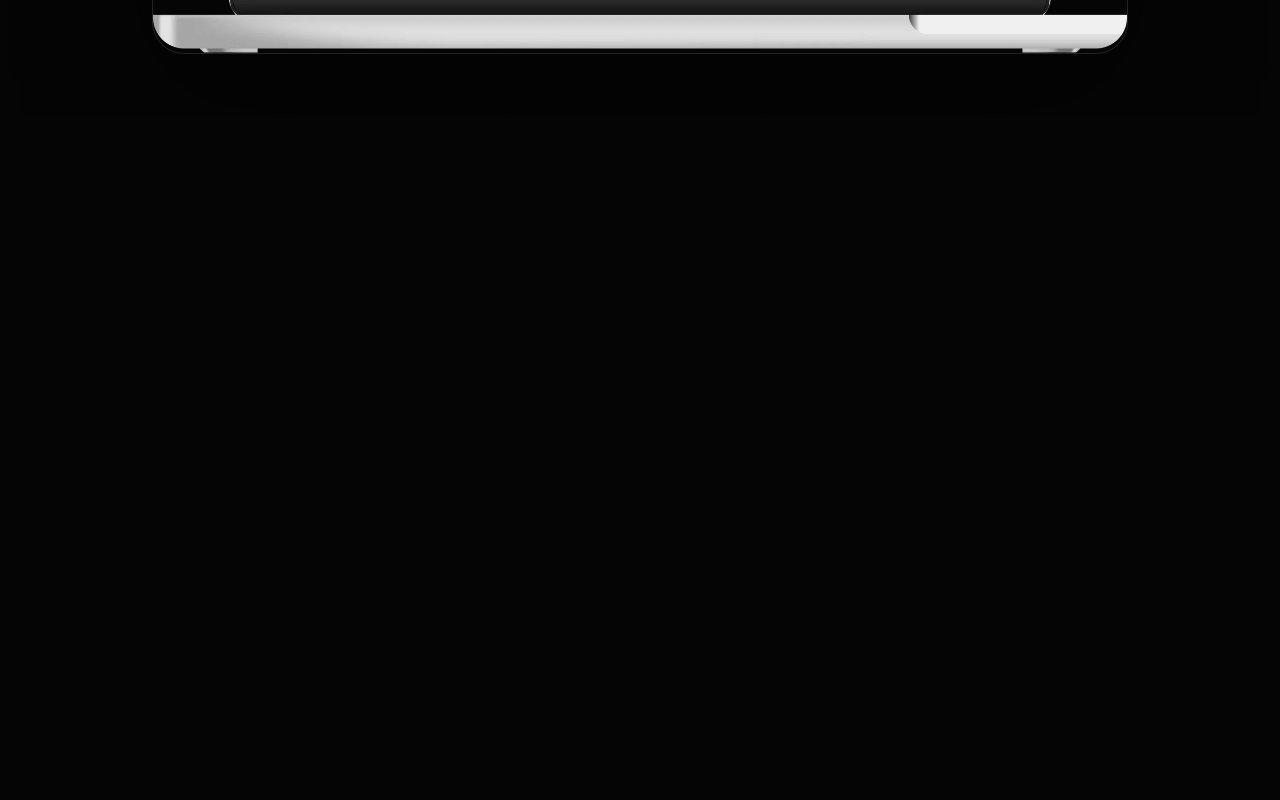
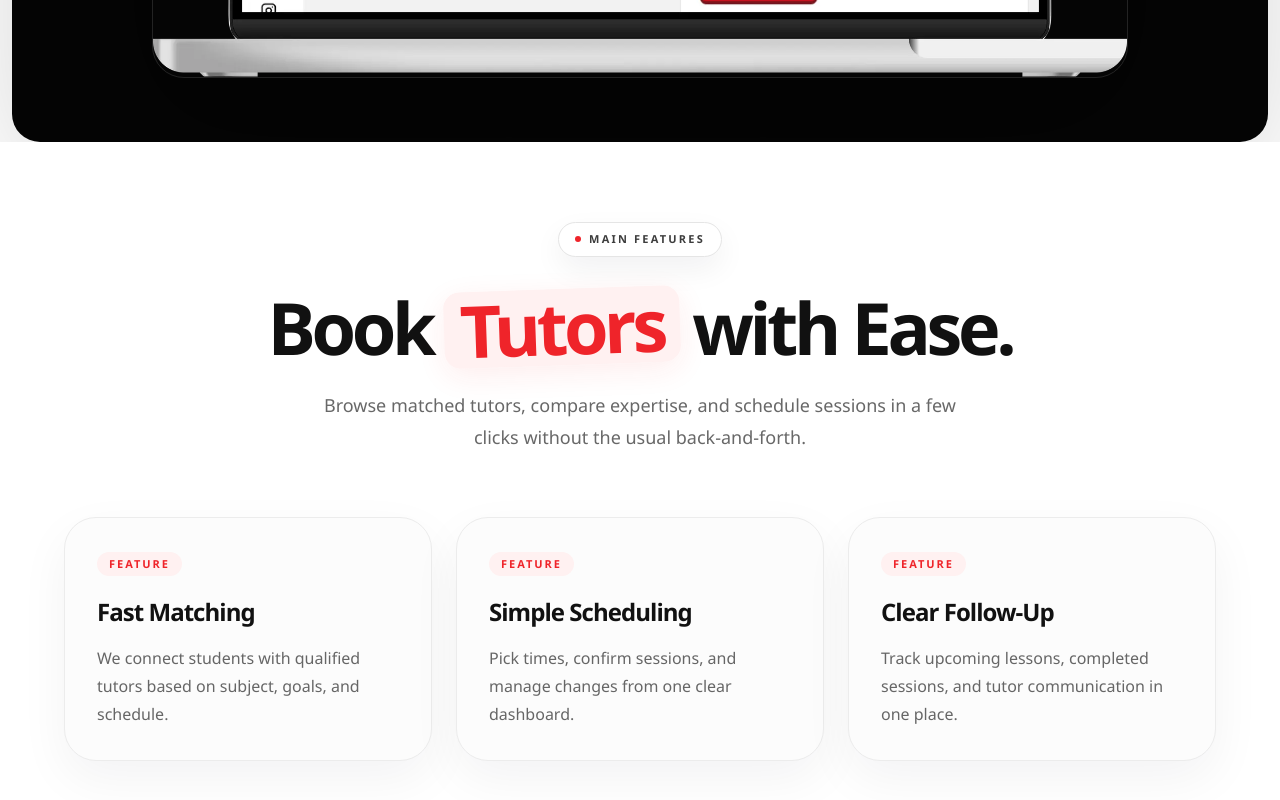
Before and after one commit to mmiskatul/arch-city, a Next.js app: page / in a window 1280 px wide. Shown: the part 1210-2010 px from the top of the page. Before the commit the page ends 1328 px from the top, so only its background shows below. Built offline with nearby package versions, Linux system fonts and the light colour scheme.

Commit message:
add feature-scetion

```diff
--- a/app/globals.css
+++ b/app/globals.css
@@ -1,8 +1,8 @@
 @import "tailwindcss";
 
 :root {
-  --background: #050505;
-  --foreground: #f5f5f5;
+  --background: #ffffff;
+  --foreground: #111111;
 }
 
 @theme inline {
@@ -20,6 +20,7 @@
 
 html {
   scroll-behavior: smooth;
+  background: var(--background);
 }
 
 body {
--- a/app/page.tsx
+++ b/app/page.tsx
@@ -1,11 +1,15 @@
+import { FeaturesSection } from "@/components/landing/features-section";
 import { HeroSection } from "@/components/landing/hero-section";
 import { SiteHeader } from "@/components/landing/site-header";
 
 export default function Home() {
   return (
-    <main className="min-h-screen bg-[#050505] text-white">
-      <SiteHeader />
-      <HeroSection />
+    <main className="min-h-screen bg-white">
+      <section className="mx-2 mt-2 overflow-hidden rounded-[28px] bg-[#050505] text-white shadow-[0_30px_120px_rgba(0,0,0,0.16)] sm:mx-3 sm:mt-3">
+        <SiteHeader />
+        <HeroSection />
+      </section>
+      <FeaturesSection />
     </main>
   );
 }
--- /dev/null
+++ b/components/landing/features-section.tsx
@@ -0,0 +1,62 @@
+export function FeaturesSection() {
+  return (
+    <section
+      id="students"
+      className="relative bg-white px-4 pb-24 pt-16 text-[#111111] sm:px-6 sm:pt-20 lg:px-8"
+    >
+      <div className="mx-auto max-w-6xl">
+        <div className="flex flex-col items-center text-center">
+          <div className="inline-flex items-center gap-2 rounded-full border border-[#e5e5e5] bg-white px-4 py-2 text-[11px] font-bold uppercase tracking-[0.2em] text-[#3d3d3d] shadow-[0_12px_30px_rgba(15,23,42,0.06)]">
+            <span className="h-1.5 w-1.5 rounded-full bg-[#ef242a]" />
+            Main Features
+          </div>
+
+          <h2 className="mt-8 max-w-4xl text-4xl font-black tracking-[-0.06em] text-[#111111] sm:text-5xl lg:text-[4.5rem] lg:leading-[0.95]">
+            Book
+            <span className="mx-3 inline-block rotate-[-2deg] rounded-[1rem] bg-[#fff1f1] px-4 py-1 text-[#ef242a] shadow-[0_8px_30px_rgba(239,36,42,0.08)]">
+              Tutors
+            </span>
+            with Ease.
+          </h2>
+
+          <p className="mt-6 max-w-2xl text-base leading-8 text-[#686868] sm:text-lg">
+            Browse matched tutors, compare expertise, and schedule sessions in
+            a few clicks without the usual back-and-forth.
+          </p>
+        </div>
+
+        <div className="mt-16 grid gap-6 md:grid-cols-3">
+          {[
+            {
+              title: "Fast Matching",
+              body: "We connect students with qualified tutors based on subject, goals, and schedule.",
+            },
+            {
+              title: "Simple Scheduling",
+              body: "Pick times, confirm sessions, and manage changes from one clear dashboard.",
+            },
+            {
+              title: "Clear Follow-Up",
+              body: "Track upcoming lessons, completed sessions, and tutor communication in one place.",
+            },
+          ].map((item) => (
+            <div
+              key={item.title}
+              className="rounded-[2rem] border border-[#ececec] bg-[#fcfcfc] p-8 shadow-[0_18px_50px_rgba(15,23,42,0.05)]"
+            >
+              <div className="inline-flex rounded-full bg-[#fff1f1] px-3 py-1 text-[11px] font-bold uppercase tracking-[0.18em] text-[#ef242a]">
+                Feature
+              </div>
+              <h3 className="mt-5 text-2xl font-bold tracking-[-0.04em] text-[#111111]">
+                {item.title}
+              </h3>
+              <p className="mt-4 text-base leading-7 text-[#666666]">
+                {item.body}
+              </p>
+            </div>
+          ))}
+        </div>
+      </div>
+    </section>
+  );
+}
--- a/components/landing/site-header.tsx
+++ b/components/landing/site-header.tsx
@@ -57,7 +57,7 @@ export function SiteHeader() {
 
   return (
     <>
-      <header className="relative z-30 px-4 pt-5 sm:px-6 lg:px-8">
+      <header className="relative z-30 px-4 pt-7 sm:px-6 sm:pt-8 lg:px-8">
         <div className="mx-auto max-w-[1120px]">
           <div className="relative flex items-center justify-between gap-6">
             <Link href="/" aria-label="Arch City Tutors home" className="shrink-0">
@@ -99,7 +99,7 @@ export function SiteHeader() {
               aria-expanded={open}
               aria-controls="mobile-nav"
               aria-label="Toggle navigation menu"
-              className="inline-flex h-11 w-11 items-center justify-center rounded-full border border-white/12 bg-white/6 text-white transition hover:bg-white/10 lg:hidden"
+              className="inline-flex h-11 w-11 items-center justify-center rounded-full border border-white/12 bg-transparent text-white transition hover:bg-white/10 lg:hidden"
               onClick={() => setOpen((current) => !current)}
             >
               <span className="space-y-1.5">
```
